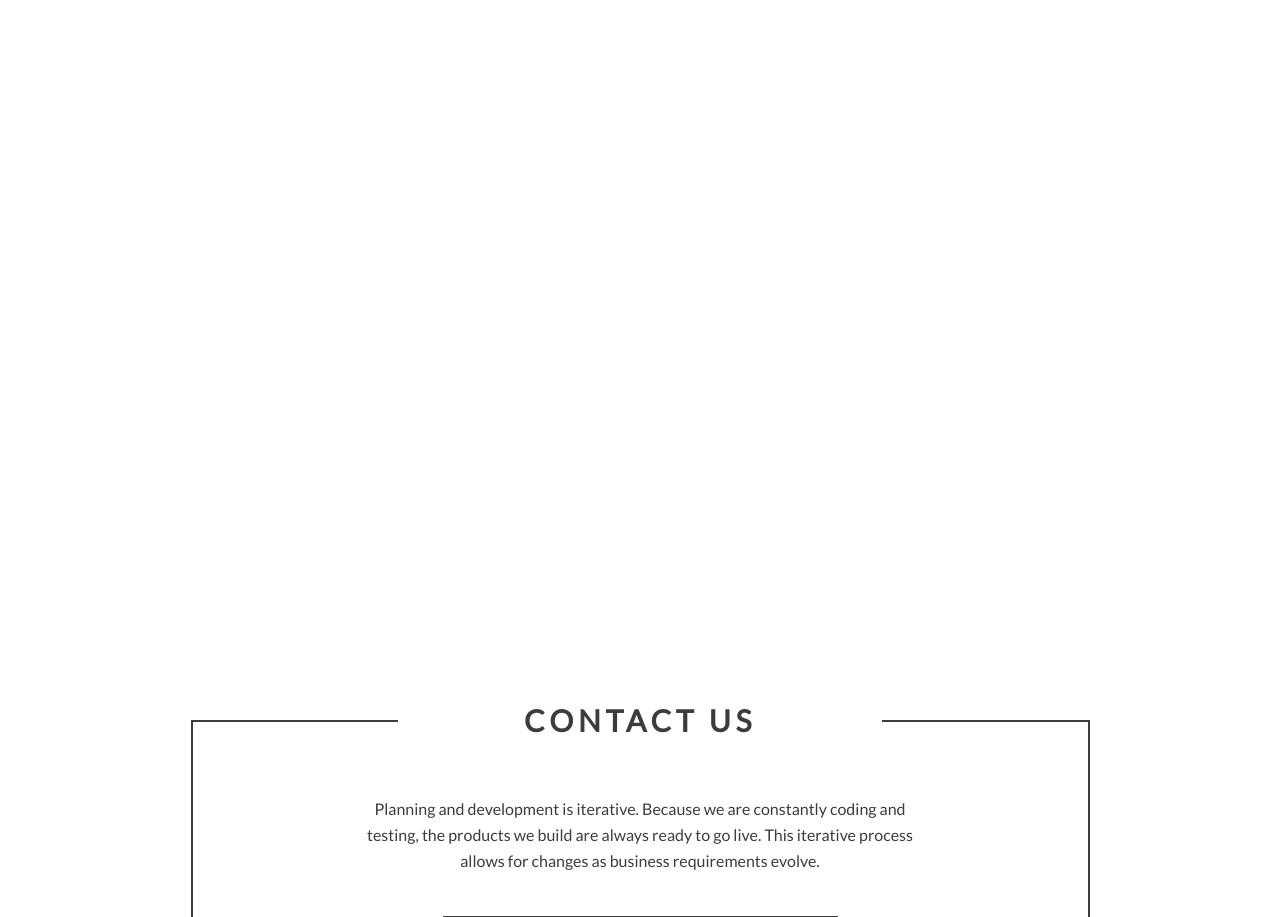
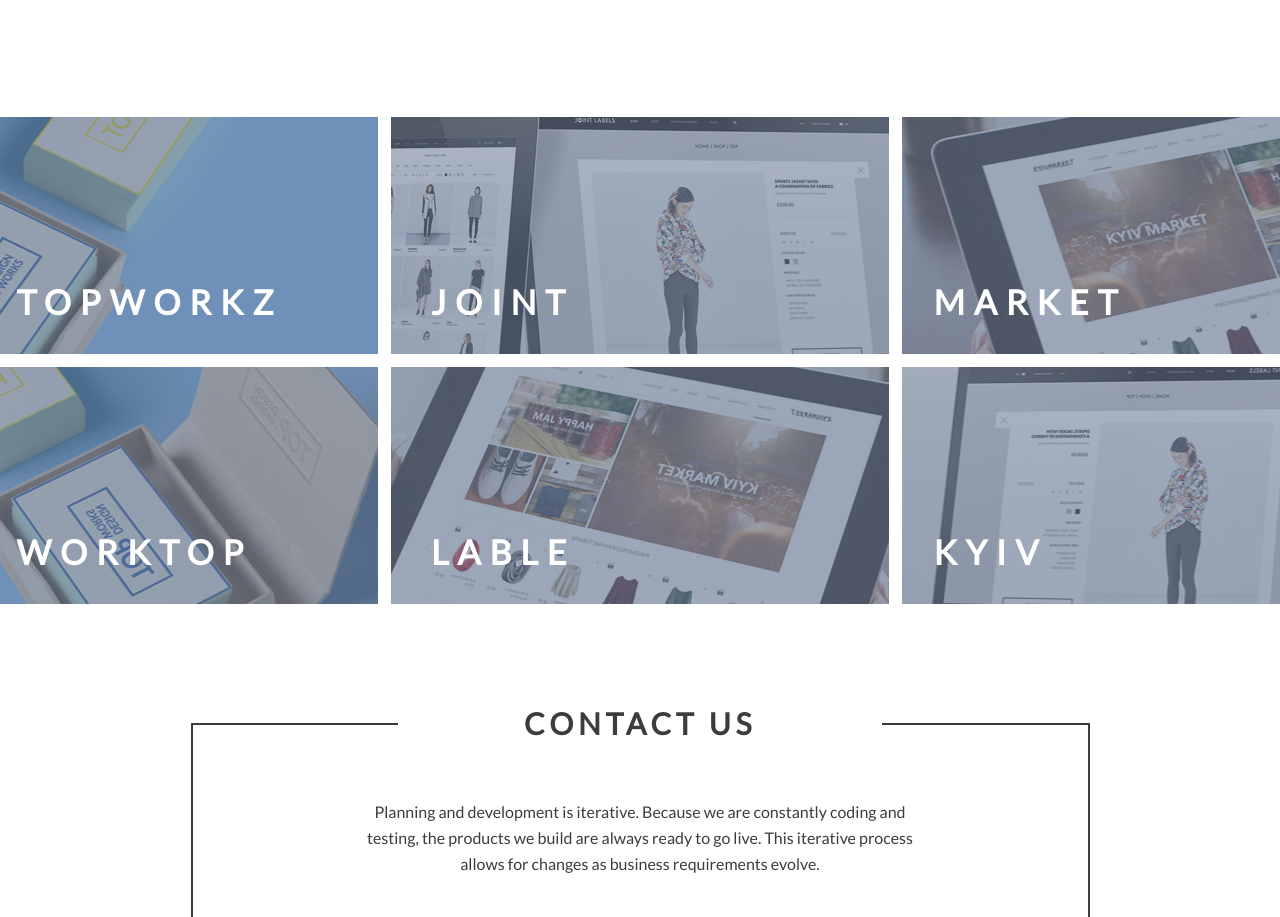
Before and after one commit to Mikelinsky/Design-Lab, a website: page index.html in a window 1280 px wide. Shown: the part 3107-4024 px from the top of the page. Drawn offline with nearby package versions, Linux system fonts and the light colour scheme.

Commit message:
add gallery

```diff
--- a/index.html
+++ b/index.html
@@ -30,7 +30,7 @@
                 </p>
             </div>
         </section>
-        <section class="services">
+        <section class="services section-container">
             <div class="services-container container">
                 <h1>services</h1>
                 <p>Before we sign a contract or write a line of code our team will spend the necessary<br> time needed to understand your product vision.<br>
@@ -61,17 +61,17 @@
                 </p>
             </div>
         </section>
-        <section>
+        <section class="section-container">
             <div class="our-works">
                 <div class="row">
-                    <div class="img-1"></div>
-                    <div class="img-2"></div>
-                    <div class="img-3"></div>
+                    <div class="img-1 col-small"><h4>topworkz</h4></div>
+                    <div class="img-2 col-big"><h4>joint</h4></div>
+                    <div class="img-3 col-small"><h4>MArket</h4></div>
                 </div>
                 <div class="row">
-                    <div class="img-4"></div>
-                    <div class="img-5"></div>
-                    <div class="img-6"></div>
+                    <div class="img-4 col-small"><h4>worktop</h4></div>
+                    <div class="img-5 col-big"><h4>lable</h4></div>
+                    <div class="img-6 col-small"><h4>Kyiv</h4></div>
                 </div>
             </div>
         </section>
--- a/sass/style.scss
+++ b/sass/style.scss
@@ -4,6 +4,11 @@
     font-family: "Lato";
 }
 
+.section-container {
+    margin-left: auto;
+    margin-right: auto;
+    max-width: 1920px;
+}
 .container {
     width: 100%;
     max-width: 1200px;
@@ -188,9 +193,20 @@
         height: 237px;
         background-size: cover;
         background-position: center;
+        position: relative;
     }
     .row {
-        margin-top: 10px;
+        margin-top: 1%;
+        h4 {
+            color: #ffffff;
+            font-size: 34px;
+            font-weight: 700;
+            text-transform: uppercase;
+            letter-spacing: 8.95px;
+            position: absolute;
+            bottom: 10%;
+            left: 8%;
+        }
         .img-1 {
             background-image: url("../images/layer-5-copy.png");
         }
@@ -211,6 +227,23 @@
             background-image: url("../images/layer-5-copy-321.png");
         }
     }
+}
+//grid for 'our works' & clearfix
+.row:before,
+.row:after {
+	content:"";
+	display: table ;
+	clear: both;
+}
+ [class*="col-"] {
+	float: left;
+	min-height: 1px;
+    padding: 12px;
+}
+.col-small {width: 30%;}
+.col-big {
+    width: 38%;
+    margin: auto 1%;
 }
 //contact us
 .contact-us {
```
Also changed, not shown: css/style.css, css/style.prefixed.css, 2 other files.
